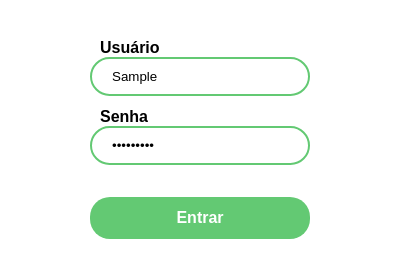
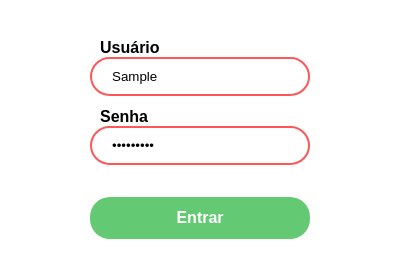
Before and after one commit to ph-bicalho/mais-saude-itabirinha, an Electron app: page src/html/login.html in a window 400 px wide. Both pictures are taken after typing "Sample", "Sample123" into the empty fields and a click on the button "Entrar". Shown: the part 151-428 px from the top of the page. Drawn offline with Linux system fonts and the light colour scheme.

Commit message:
colocando js no login

```diff
--- a/src/css/login.css
+++ b/src/css/login.css
@@ -59,5 +59,5 @@ form button{
     color: rgb(255, 87, 87);
 }
 .erro-input{
-    border: 2px solid rgb(255, 87, 87) !important;
+    border: 2px solid rgb(255, 87, 87) ;
 }
--- a/src/html/login.html
+++ b/src/html/login.html
@@ -20,9 +20,9 @@
 
     <form action="">
         <label for="nome">Usuário</label>
-        <input type="text" class="input" name="nome" id="nome" placeholder="Nome" required>
+        <input type="text" class="input" name="nome" id="nome" placeholder="Nome" required onchange="atualizarInput()">
         <label for="senha"> Senha</label>
-        <input type="password" class="input" name="senha" id="pass" placeholder="Senha" required>
+        <input type="password" class="input" name="senha" id="pass" placeholder="Senha" required onchange="atualizarInput()">
         <button type="submit" id="entrar-btn">Entrar</button>
     </form>
 
--- a/src/scripts/login.js
+++ b/src/scripts/login.js
@@ -2,19 +2,57 @@ const button = document.getElementById('entrar-btn');
 const user = document.getElementById('nome')
 const pass = document.getElementById('pass')
 
+const userList = [{usuario: "admin", senha: "ssss"}, ]
+
+let userValid = {
+    nome: '',
+    senha: '',
+}
+
+
+
+function atualizarInput() {
+
+    if (user.value > ''){
+        user.classList.remove('erro-input')
+
+    }
+    if (pass.value > ''){
+        pass.classList.remove('erro-input')
+
+}
+
 
 button.addEventListener('click', (event) => {
-    event.preventDefault();
+     event.preventDefault();
 
     if (user.value == '') {
         user.classList.add('erro-input')
-    }else{
-        user.classList.remove('erro-input')
     }
 
     if (pass.value == '') {
         pass.classList.add('erro-input')
+    }
+
+
+
+    userList.forEach((item) => {
+
+    if(user.value == item.usuario && pass.value == item.senha){
+        userValid = {
+            nome: item.usuario,
+            senha: item.senha,
+        }
+    } else{
+
+    }
+})
+
+    if(user.value == userValid.nome && pass.value == userValid.senha){
+        alert('deu certo')
     }else{
-        pass.classList.remove('erro-input')
-    };
-})
+        user.classList.add('erro-input') ;
+        pass.classList.add('erro-input');
+        alert('Usuário ou senha inválidos');
+    }
+})}
```
